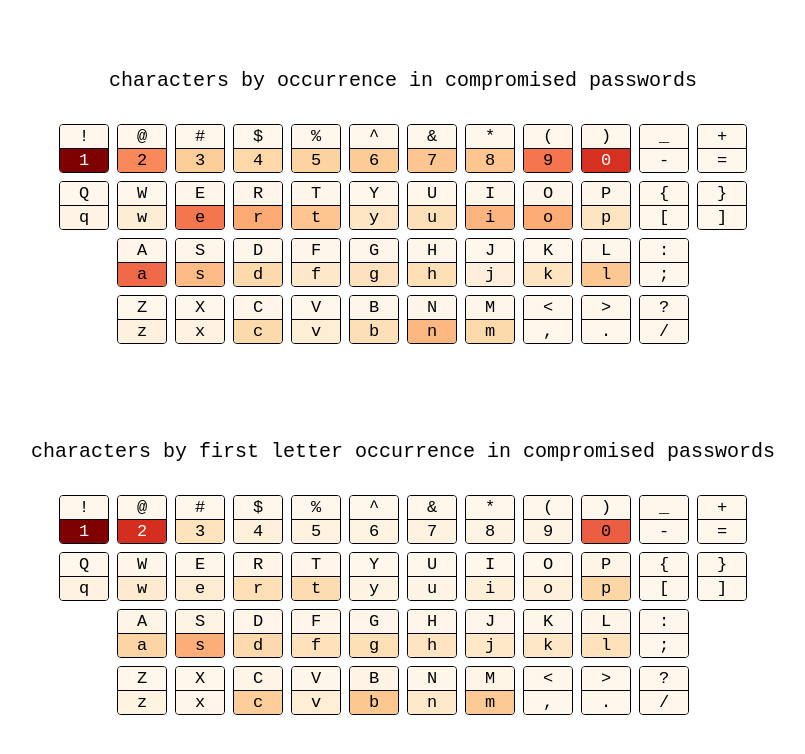
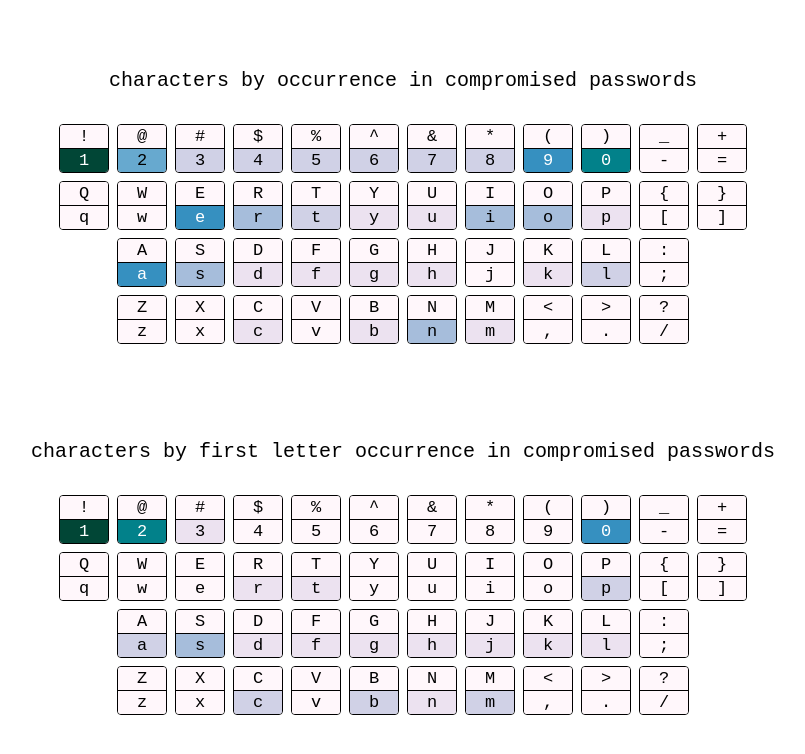
Before and after one commit to ja-beta/cyw-d3-03, a plain HTML site: page index.html in a window 1280 px wide. Shown: the whole page, without its empty margins (237-1042 px from the left). Drawn offline with nearby package versions, Linux system fonts and the light colour scheme.

Commit message:
sun afternoon

```diff
--- a/script.js
+++ b/script.js
@@ -102,6 +102,7 @@ function createKeyboard(containerId, charCounts) {
   const kbContainer = document.createElement('div');
   kbContainer.className = 'keyboard';
 
+  // Moved the keyboard creation logic inside this function
   kbLayout.forEach(row => {
     const rowDiv = document.createElement('div');
     rowDiv.className = 'keyboard-row';
@@ -144,7 +145,10 @@ function encodeCharForId(char) {
 
 function colorKeysByOccurrence(charCounts, kbContainer) {
   const maxOccurrence = getMaxOccurrence(charCounts);
-  const colorScale = d3.scaleSequential(d3.interpolateOrRd).domain([0, maxOccurrence]);
+  // const colorScale = d3.scaleSequential(d3.interpolateOrRd).domain([0, maxOccurrence]);
+  const colorScale = d3.scaleQuantize()
+    .domain([0, maxOccurrence])
+    .range(d3.schemePuBuGn[9]);
 
   kbContainer.querySelectorAll('.keyboard-key').forEach(keyDiv => {
     const char1Div = keyDiv.querySelector('.char1');
@@ -168,16 +172,17 @@ function colorKeysByOccurrence(charCounts, kbContainer) {
 }
 
 
-function getBrightness(rgbColor) {
-  const matches = rgbColor.match(/\d+/g);
-  if (matches) {
-      const r = parseInt(matches[0]);
-      const g = parseInt(matches[1]);
-      const b = parseInt(matches[2]);
+function getBrightness(color) {
+
+  const r = parseInt(color.substr(1, 2), 16);
+  const g = parseInt(color.substr(3, 2), 16);
+  const b = parseInt(color.substr(5, 2), 16);
+
   const brightness = (r * 299 + g * 587 + b * 114) / 1000;
+
+  console.log(brightness);
   return brightness;
-  }
-  return 0;
+
 }
 
 
```
Also changed, not shown: style.css (line endings or trailing spaces). Lines whose indentation alone changed are shown as unchanged.
